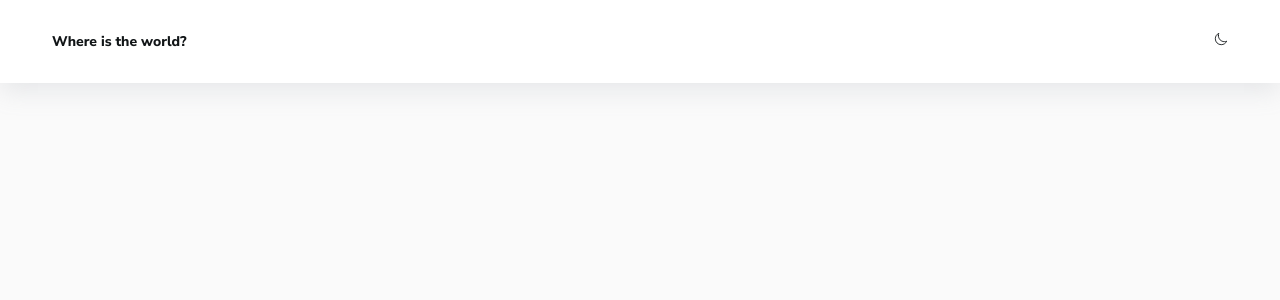
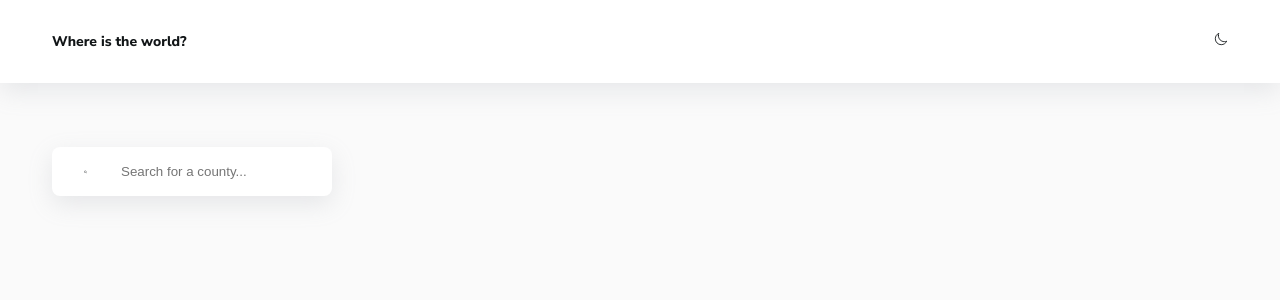
Before and after one commit to Endo-Resu/styled-components-theme, a React (Create React App) app: page / in a window 1280 px wide. Shown: the top 300 px of the page. Built offline with nearby package versions, Linux system fonts and the light colour scheme; the HTML template or start-up script is replaced by a standard one.

Commit message:
add search

```diff
--- a/package.json
+++ b/package.json
@@ -16,6 +16,7 @@
     "react-icons": "^4.4.0",
     "react-router-dom": "^6.4.0",
     "react-scripts": "5.0.1",
+    "react-select": "^5.4.0",
     "styled-components": "^5.3.5",
     "typescript": "^4.8.3",
     "web-vitals": "^2.1.4"
--- a/src/App.tsx
+++ b/src/App.tsx
@@ -1,12 +1,17 @@
 import React from 'react';
 import Header from "./components/Header/Header";
+import Main from "./components/Main/Main";
+import Controls from "./components/Controls/Controls";
 
 function App() {
-  return (
-    <>
-      <Header />
-    </>
-  );
+    return (
+        <>
+            <Header/>
+            <Main>
+                <Controls />
+            </Main>
+        </>
+    );
 }
 
 export default App;
--- /dev/null
+++ b/src/components/Controls/Controls.tsx
@@ -0,0 +1,14 @@
+import React, {useState} from 'react';
+import Search from "../Search/Search";
+
+const Controls = () => {
+    const [search, setSearch] = useState<string>('')
+
+    return (
+        <>
+            <Search search={search} setSearch={setSearch}/>
+        </>
+    );
+};
+
+export default Controls;
--- /dev/null
+++ b/src/components/Main/Main.tsx
@@ -0,0 +1,19 @@
+import React, {FC} from 'react';
+import * as S from './style';
+import * as G from '../styles/Global/Container';
+
+interface MainProps {
+    children?: React.ReactNode
+}
+
+const Main: FC<MainProps> = ({children}) => {
+    return (
+        <S.Wrapper>
+            <G.Container>
+                {children}
+            </G.Container>
+        </S.Wrapper>
+    );
+};
+
+export default Main;
--- /dev/null
+++ b/src/components/Main/style.tsx
@@ -0,0 +1,9 @@
+import styled from "styled-components";
+
+export const Wrapper = styled.main`
+  padding: 2rem 0;
+
+  @media(min-width: 767px) {
+    padding: 4rem 0;
+  }
+`;
--- /dev/null
+++ b/src/components/Search/Search.tsx
@@ -0,0 +1,27 @@
+import React, {Dispatch, FC, SetStateAction} from 'react';
+import {IoSearch} from "react-icons/io5";
+import * as S from './style';
+
+interface SearchProps {
+    search: string,
+    setSearch: Dispatch<SetStateAction<string>>,
+}
+
+const Search: FC<SearchProps> = ({search, setSearch}) => {
+
+    const handleSearch = (e:React.ChangeEvent<HTMLInputElement>) => {
+        setSearch(e.target.value)
+    }
+
+    return (
+        <S.InputContainer>
+            <IoSearch />
+            <S.Input
+                value={search}
+                onChange={handleSearch}
+            />
+        </S.InputContainer>
+    );
+};
+
+export default Search;
--- /dev/null
+++ b/src/components/Search/style.tsx
@@ -0,0 +1,26 @@
+import styled from "styled-components";
+
+export const InputContainer = styled.label`
+  background-color: var(--colors-ui-base);
+  padding: 1rem 2rem;
+  display: flex;
+  align-items: center;
+  border-radius: var(--radii);
+  box-shadow: var(--shadow);
+  width: 100%;
+  margin-bottom: 1rem;
+
+  @media (min-width: 767px) {
+    margin-bottom: 0;
+    width: 280px;
+  }
+`;
+
+export const Input = styled.input.attrs({
+    type: 'search',
+    placeholder: 'Search for a county...'
+})`
+  margin-left: 2rem;
+  background-color: transparent;
+  color: var(--colors-text);
+`;
--- a/src/index.css
+++ b/src/index.css
@@ -13,6 +13,11 @@
 a {
     text-decoration: none;
     color: initial;
+}
+
+input {
+    border: none;
+    outline: none;
 }
 
 :root {
```
Also changed, not shown: 1 other file (tests, documents, lock files or other folders).
